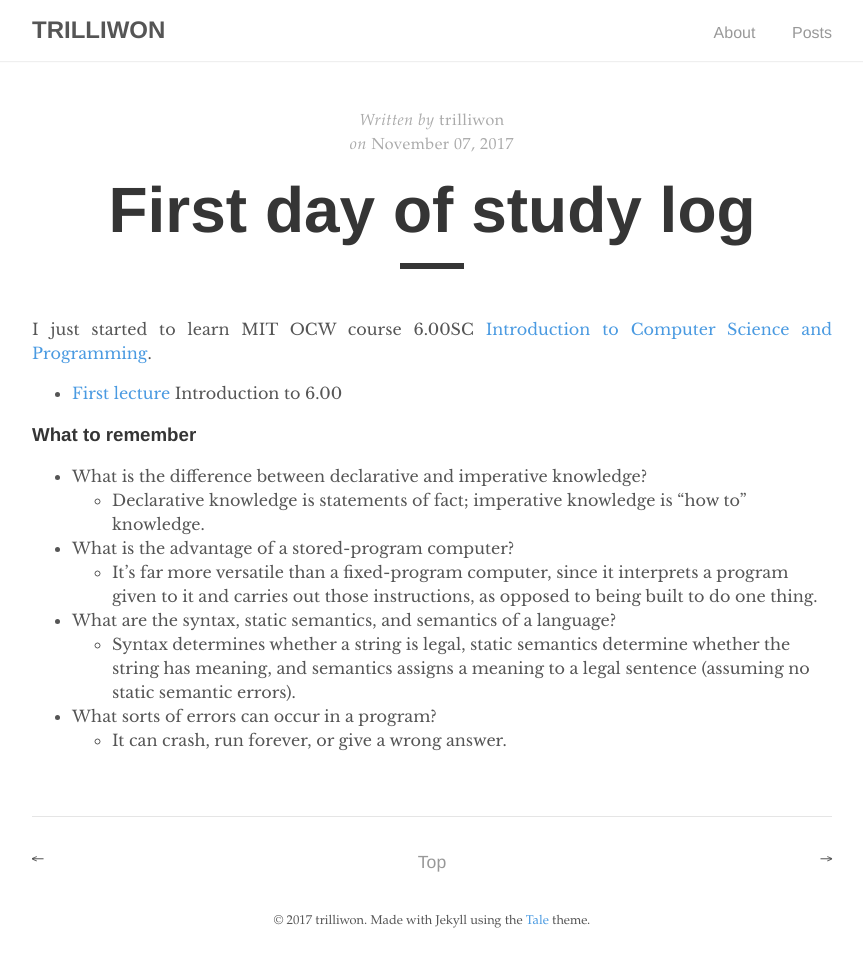
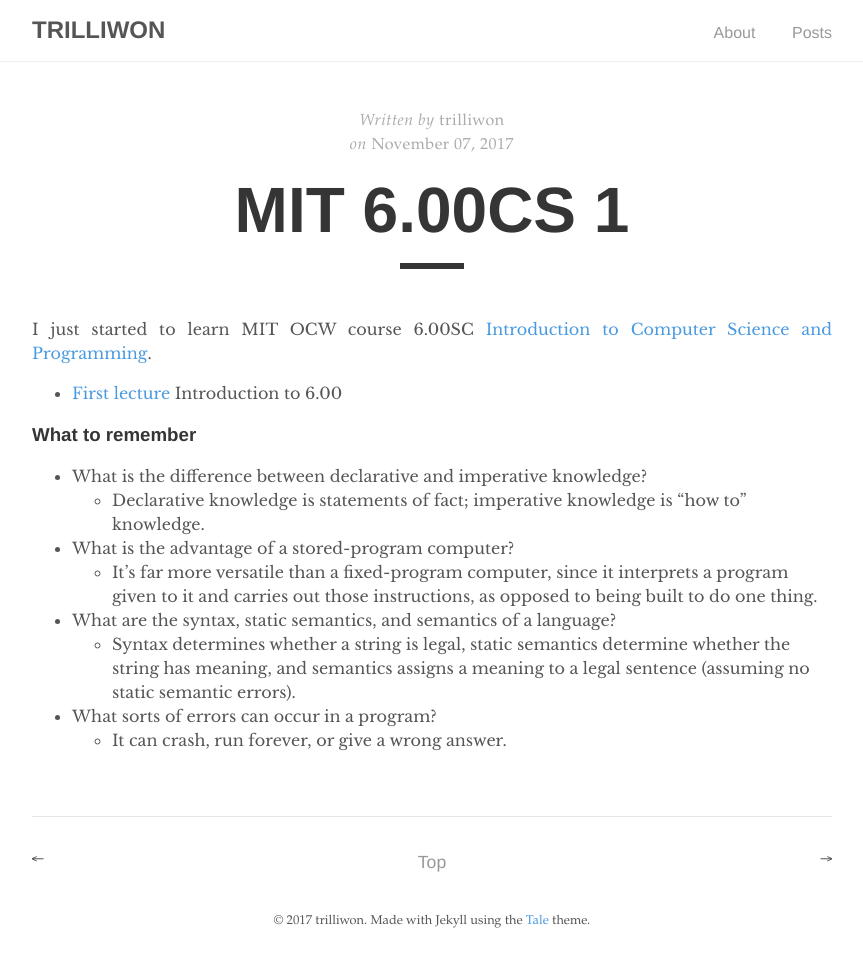
Before and after one commit to trilliwon/ABL, a Jekyll site: the page built from _posts/2017-11-07-daily0-study-log-01.md, in a window 1280 px wide. Shown: the whole page, without its empty margins (208-1071 px from the left). Built offline with Jekyll 4.4.1, drawn with Linux system fonts in a browser that asks for light colours.

```diff
--- a/_posts/2017-11-07-daily0-study-log-01.md
+++ b/_posts/2017-11-07-daily0-study-log-01.md
@@ -1,6 +1,6 @@
 ---
 layout: post
-title:  "First day of study log"
+title:  "MIT 6.00CS 1"
 date:   2017-11-07 23:00:00 +0900
 categories: MIT
 ---
```
